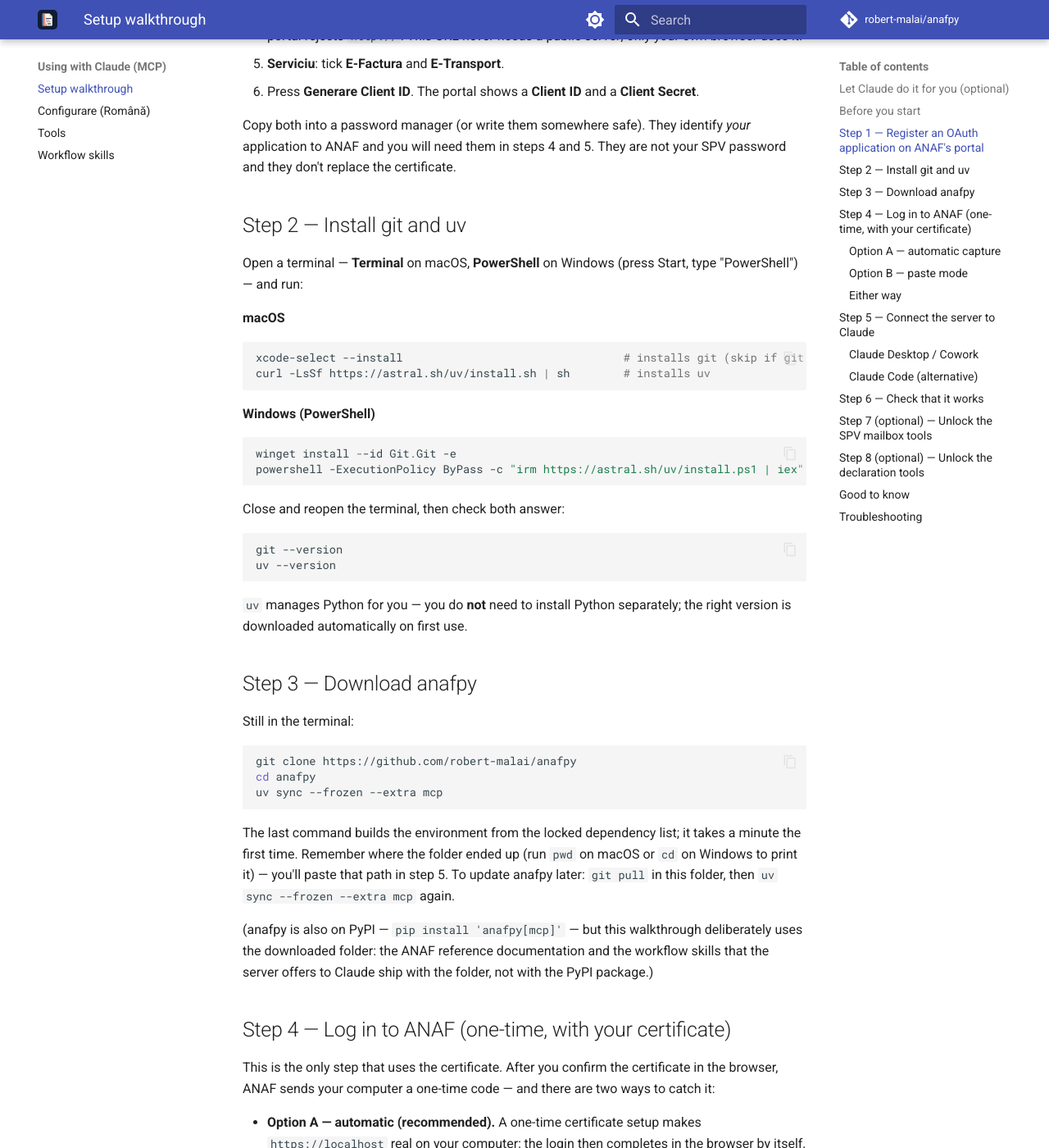
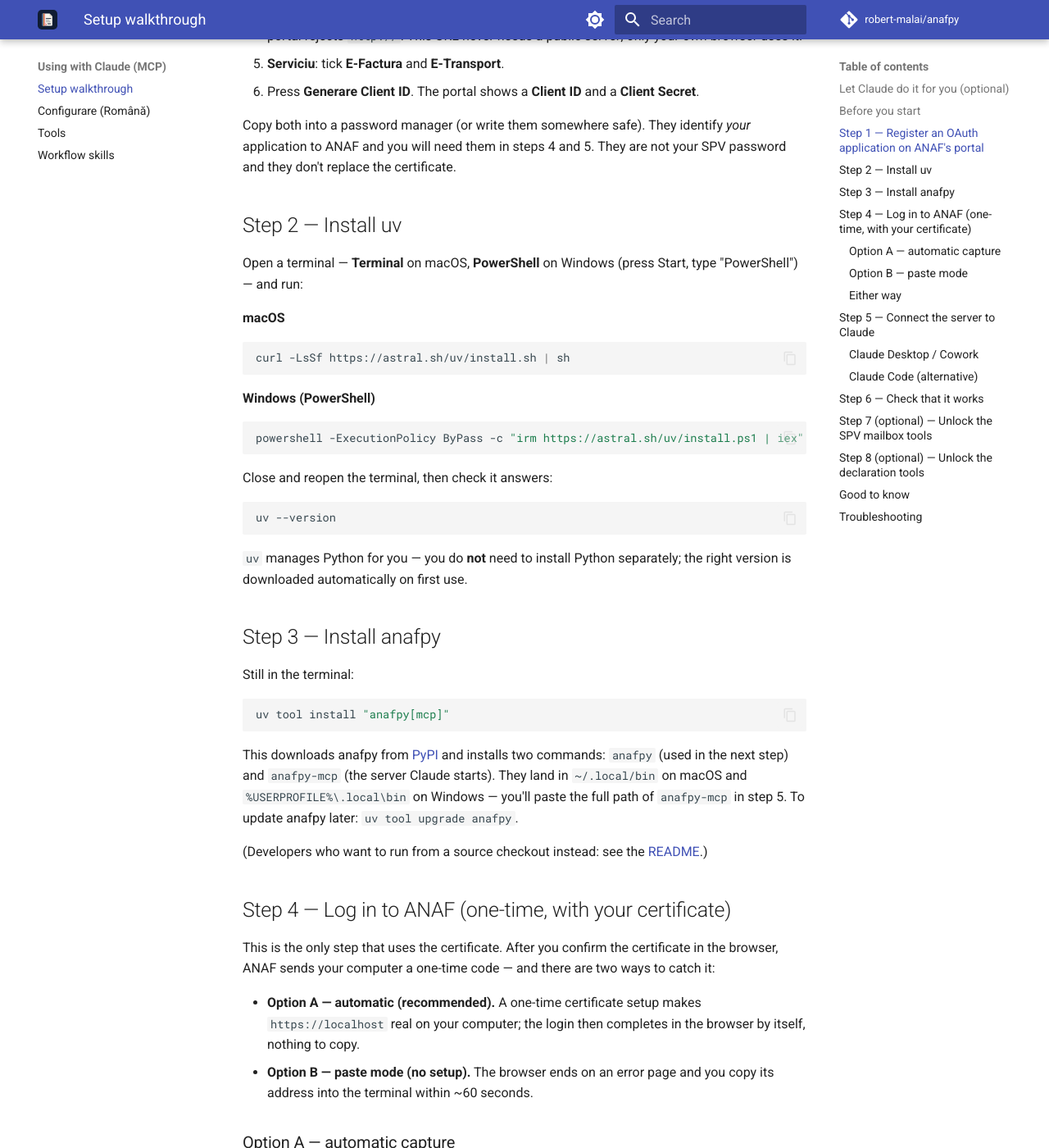
Before and after one commit to robert-malai/anafpy, an MkDocs documentation site: the page built from docs/mcp/setup.md, in a window 1280 px wide and 1400 px high, scrolled down 1781 px. Shown: the whole window at 82% size. Built offline with MkDocs 1.6.1 and Material for MkDocs 9.7.7, drawn with Linux system fonts in a browser that asks for light colours; comment, search, counter and statistics services are not loaded; some of the changed text lies outside the part shown.

Commit message:
Pivot setup to uv tool install from PyPI; bundle the reference + skills in the wheel
- The anafpy-setup skill and both setup guides install via
  `uv tool install "anafpy[mcp]"` (git clone dropped; config points at the
  anafpy-mcp binary directly); legacy clone installs are migrated on repair.
- The wheel force-includes docs/anaf-reference/ (curated subtrees only —
  force-include bypasses excludes, so _sources/ is kept out by enumeration,
  with a wheel-map tripwire test) and the anafpy-workflows skills tree;
  reference.py/prompts.py fall back to the packaged copies when no repo
  checkout is present, so a PyPI install serves anafref:// resources and
  MCP prompts too.
- The skill probes Windows curl up front (8.13-8.15 Schannel bug, ARM x64-only
  KSPs) and applies ANAFPY_CURL proactively at config time instead of after a
  failed PIN/2FA attempt; it installs Git for Windows' curl only when missing.

Co-Authored-By: Claude Fable 5 <noreply@anthropic.com>

````diff
--- a/docs/mcp/setup.md
+++ b/docs/mcp/setup.md
@@ -11,8 +11,8 @@ what you should see.
 You will do five things, in order:
 
 1. Register an application on ANAF's portal (one-time, on ANAF's website).
-2. Install two small tools: `git` and `uv`.
-3. Download anafpy.
+2. Install one small tool: `uv`.
+3. Install anafpy.
 4. Log in to ANAF once with your qualified certificate.
 5. Connect the server to Claude, and check that it works.
 
@@ -79,7 +79,7 @@ Copy both into a password manager (or write them somewhere safe). They identify
 *your* application to ANAF and you will need them in steps 4 and 5. They are not
 your SPV password and they don't replace the certificate.
 
-## Step 2 — Install git and uv
+## Step 2 — Install uv
 
 Open a terminal — **Terminal** on macOS, **PowerShell** on Windows (press Start,
 type "PowerShell") — and run:
@@ -87,46 +87,40 @@ type "PowerShell") — and run:
 **macOS**
 
 ```bash
-xcode-select --install                                 # installs git (skip if git --version already works)
-curl -LsSf https://astral.sh/uv/install.sh | sh        # installs uv
+curl -LsSf https://astral.sh/uv/install.sh | sh
 ```
 
 **Windows (PowerShell)**
 
 ```powershell
-winget install --id Git.Git -e
 powershell -ExecutionPolicy ByPass -c "irm https://astral.sh/uv/install.ps1 | iex"
 ```
 
-Close and reopen the terminal, then check both answer:
+Close and reopen the terminal, then check it answers:
 
 ```bash
-git --version
 uv --version
 ```
 
 `uv` manages Python for you — you do **not** need to install Python separately; the
 right version is downloaded automatically on first use.
 
-## Step 3 — Download anafpy
+## Step 3 — Install anafpy
 
 Still in the terminal:
 
 ```bash
-git clone https://github.com/robert-malai/anafpy
-cd anafpy
-uv sync --frozen --extra mcp
+uv tool install "anafpy[mcp]"
 ```
 
-The last command builds the environment from the locked dependency list; it takes a
-minute the first time. Remember where the folder ended up (run `pwd` on macOS or
-`cd` on Windows to print it) — you'll paste that path in step 5. To update anafpy
-later: `git pull` in this folder, then `uv sync --frozen --extra mcp` again.
+This downloads anafpy from [PyPI](https://pypi.org/project/anafpy/) and installs
+two commands: `anafpy` (used in the next step) and `anafpy-mcp` (the server
+Claude starts). They land in `~/.local/bin` on macOS and
+`%USERPROFILE%\.local\bin` on Windows — you'll paste the full path of
+`anafpy-mcp` in step 5. To update anafpy later: `uv tool upgrade anafpy`.
 
-(anafpy is also on PyPI — `pip install 'anafpy[mcp]'` — but this walkthrough
-deliberately uses the downloaded folder: the ANAF reference documentation and the
-workflow skills that the server offers to Claude ship with the folder, not with
-the PyPI package.)
+(Developers who want to run from a source checkout instead: see the
+[README](https://github.com/robert-malai/anafpy#install).)
 
 ## Step 4 — Log in to ANAF (one-time, with your certificate)
 
@@ -158,8 +152,8 @@ brew install mkcert
 winget install FiloSottile.mkcert
 ```
 
-Then — same on both systems — reopen the terminal, go to the `anafpy` folder from
-step 3, and create the `localhost` certificate (once):
+Then — same on both systems — reopen the terminal and create the `localhost`
+certificate (once):
 
 ```bash
 mkcert -install          # one-time; adds mkcert's authority to this computer's trust store — confirm the password/UAC prompt
@@ -170,10 +164,11 @@ This writes `localhost+1.pem` and `localhost+1-key.pem` into the current folder.
 The certificates mkcert makes are trusted **only on this computer** — nothing
 leaves it.
 
-Then plug in the USB token and run (one line, with your values from step 1):
+Then plug in the USB token and run, from that same folder (one line, with your
+values from step 1):
 
 ```bash
-uv run anafpy auth login --client-id <CLIENT_ID> --client-secret <CLIENT_SECRET> \
+anafpy auth login --client-id <CLIENT_ID> --client-secret <CLIENT_SECRET> \
   --redirect-uri https://localhost:9002/callback \
   --tls-cert localhost+1.pem --tls-key localhost+1-key.pem
 ```
@@ -188,7 +183,7 @@ itself.
 ### Option B — paste mode
 
 ```bash
-uv run anafpy auth login --client-id <CLIENT_ID> --client-secret <CLIENT_SECRET> \
+anafpy auth login --client-id <CLIENT_ID> --client-secret <CLIENT_SECRET> \
   --redirect-uri https://localhost:9002/callback --paste
 ```
 
@@ -210,7 +205,7 @@ secure credential store (macOS Keychain / Windows Credential Manager). Check it
 worked:
 
 ```bash
-uv run anafpy auth status
+anafpy auth status
 ```
 
 It should report a valid token. From here on, everything is automatic: the access
@@ -233,18 +228,15 @@ computer, so the configuration lives in Claude Desktop:
    - **macOS**: `~/Library/Application Support/Claude/claude_desktop_config.json`
      (in Claude Desktop: *Settings → Developer → Edit Config*)
    - **Windows**: `%APPDATA%\Claude\claude_desktop_config.json`
-3. Add this (replace the three `...` values and the folder path from step 3; on
-   Windows write the path with doubled backslashes, e.g. `C:\\Users\\ana\\anafpy`):
+3. Add this (replace the three `...` values, and put the full path of the
+   `anafpy-mcp` command from step 3 in `"command"`; on Windows write it with
+   doubled backslashes, e.g. `C:\\Users\\ana\\.local\\bin\\anafpy-mcp.exe`):
 
 ```json
 {
   "mcpServers": {
     "anafpy": {
-      "command": "uv",
-      "args": [
-        "run", "--directory", "/Users/ana/anafpy",
-        "--frozen", "--extra", "mcp", "anafpy-mcp"
-      ],
+      "command": "/Users/ana/.local/bin/anafpy-mcp",
       "env": {
         "ANAFPY_CLIENT_ID": "...",
         "ANAFPY_CLIENT_SECRET": "...",
@@ -268,7 +260,7 @@ If you use Claude Code in a terminal instead:
 ```bash
 claude mcp add anafpy \
   -e ANAFPY_CLIENT_ID=... -e ANAFPY_CLIENT_SECRET=... -e ANAFPY_CIF=... \
-  -- uv run --directory /Users/ana/anafpy --frozen --extra mcp anafpy-mcp
+  -- anafpy-mcp
 ```
 
 ## Step 6 — Check that it works
@@ -299,12 +291,18 @@ you used in step 4's browser login), so this is a separate, equally one-time-ish
 step — the difference is that SPV sessions are short-lived (under an hour of
 idle time), so you re-run the login when you next need SPV, not yearly.
 
-In a terminal, in the anafpy folder:
+On **Windows**, run `curl --version` first: the built-in curl versions
+**8.13–8.15** break ANAF's certificate login, and Windows-on-ARM computers need
+Git for Windows' curl regardless of version — apply the `ANAFPY_CURL` fix from
+the [troubleshooting table](#troubleshooting) *before* your first login
+attempt, so it doesn't fail after you've already entered the PIN.
+
+In a terminal:
 
 ```bash
-uv run anafpy spv certs                  # lists your certificates
-uv run anafpy spv select <thumbprint>    # pick yours (the hex id from `certs`)
-uv run anafpy spv login                  # answer your token's PIN / 2FA prompt
+anafpy spv certs                  # lists your certificates
+anafpy spv select <thumbprint>    # pick yours (the hex id from `certs`)
+anafpy spv login                  # answer your token's PIN / 2FA prompt
 ```
 
 USB-token and cloud certificates (e.g. certSIGN vToken) appear in `certs` via
@@ -387,7 +385,7 @@ device produces the signed PDF.
 - **Yearly renewal**: when tools start failing with a "run `anafpy auth login`"
   message after ~a year, repeat step 4. Nothing else needs to change.
 - **Signing out** (leaving a shared computer, handing it back to IT): run
-  `uv run anafpy auth logout` from the `anafpy` folder. It deletes the tokens
+  `anafpy auth logout` in a terminal. It deletes the tokens
   from this computer — afterwards the tools answer "run `anafpy auth login`"
   until someone signs in again with the certificate. (ANAF offers no way for a
   program to revoke the tokens on its side; they expire on their own. To cut
@@ -399,12 +397,13 @@ device produces the signed PDF.
 | Symptom | Fix |
 |---|---|
 | `mkcert: command not found` right after installing it | Close and reopen the terminal so the new tool is picked up, then retry. |
-| Login says it can't read `localhost+1.pem` (option A) | Run the login command from the `anafpy` folder — that's where `mkcert` wrote the certificate files — or pass their full path. |
+| Login says it can't read `localhost+1.pem` (option A) | Run the login command from the folder where `mkcert` wrote the certificate files — or pass their full path. |
 | *"Connection is not private"* warning at `localhost` (option A) | `mkcert -install` didn't complete (it needs the password/UAC confirmation). Run it again, then retry the login; you can also just click **Advanced → Proceed to localhost** once. |
 | Browser error page after the certificate step (option B) | Normal in `--paste` mode — copy the URL from the address bar into the terminal (step 4). |
 | "expired" / invalid code when pasting | You waited past ~60 s. Run the login command again and paste promptly. |
 | No certificate prompt in the browser | The token's driver/software isn't installed or the browser doesn't see the certificate. Test by logging in to SPV first; fix that, then retry. |
-| Claude Desktop shows the server as failed / `uv` not found | Desktop apps don't always see the terminal's PATH. In the config, replace `"command": "uv"` with the full path — macOS: `/Users/<you>/.local/bin/uv`; Windows: `C:\\Users\\<you>\\.local\\bin\\uv.exe` (run `where.exe uv` / `which uv` to confirm). |
+| `anafpy: command not found` in the terminal | Close and reopen the terminal so the newly installed commands are picked up; if it persists, run `uv tool update-shell`, then reopen again. |
+| Claude Desktop shows the server as failed / `anafpy-mcp` not found | Desktop apps don't always see the terminal's PATH. In the config, `"command"` must be the full path — macOS: `/Users/<you>/.local/bin/anafpy-mcp`; Windows: `C:\\Users\\<you>\\.local\\bin\\anafpy-mcp.exe` (run `which anafpy-mcp` / `where.exe anafpy-mcp` to confirm). |
 | Tools answer "run `anafpy auth login`" | Step 4 wasn't completed on this computer, or the token expired (~1 year). Run step 4 again. |
 | Filing rejected by ANAF | That's ANAF's verdict on the document's content, not an installation problem — the error text comes back in the tool result; fix the data and prepare again. |
 | `anafpy spv login` fails instantly with `SEC_E_UNKNOWN_CREDENTIALS` on a Windows-on-ARM computer (e.g. Parallels on a Mac) | The certificate vendor's software is Intel-only (certSIGN vToken is), so Windows' built-in curl can't use the certificate. Install [Git for Windows](https://git-scm.com/download/win) (the **64-bit** version, not ARM64) and add `"ANAFPY_CURL": "C:\\Program Files\\Git\\mingw64\\bin\\curl.exe"` next to the other `env` entries; set the same variable in PowerShell before `anafpy spv login`. |
````
Also changed, not shown: CLAUDE.md (+7 -2 lines), DESIGN.md (+10 -4 lines), README.md (+16 -9 lines), docs/mcp/setup.ro.md (+42 -44 lines), docs/mcp/tools.md (+2 -2 lines), plugins/anafpy-setup/skills/anafpy-setup/SKILL.md (+80 -44 lines), pyproject.toml (+20 -0 lines), 4 other files.
